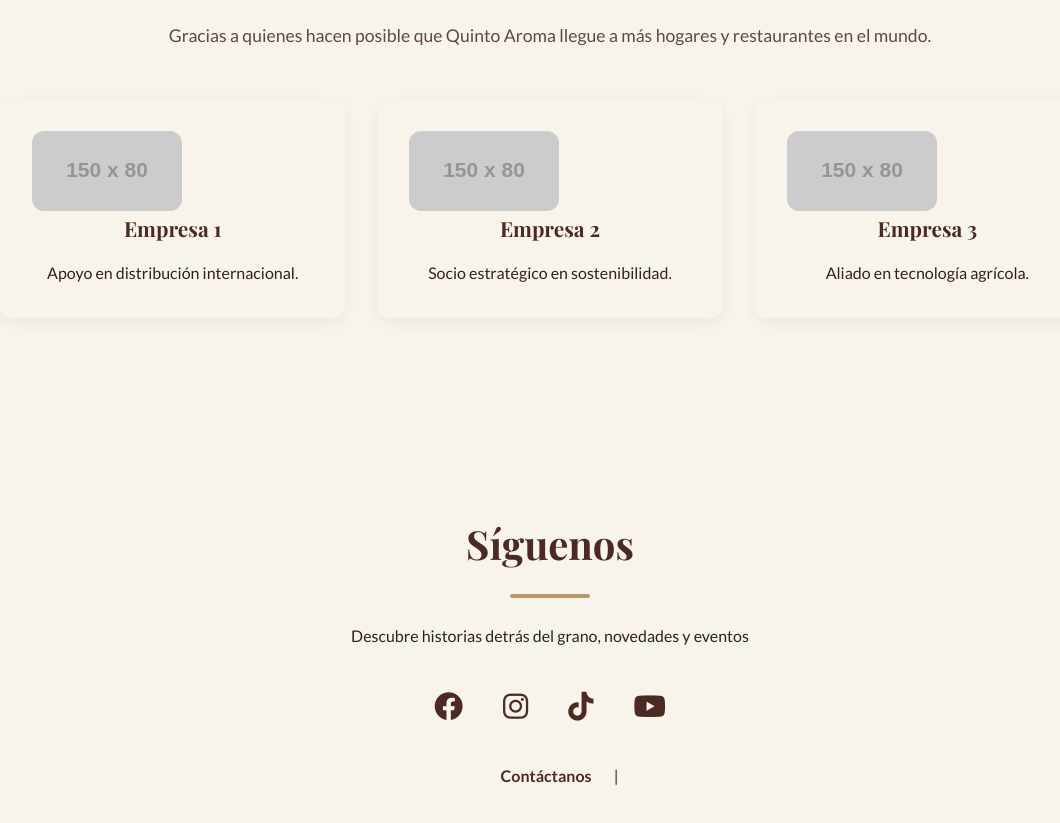
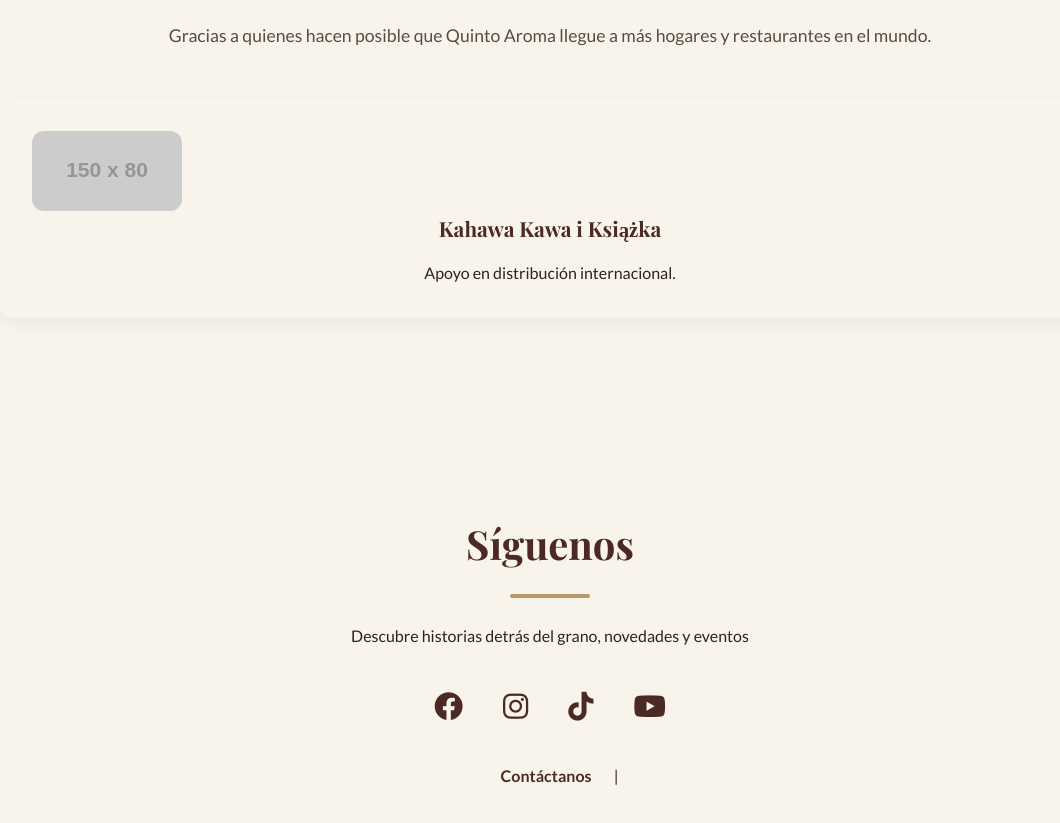
Before and after one commit to quintoaroma5-ai/quintoaroma2, a plain HTML site: page index.html in a window 1280 px wide. Shown: the part 3054-3877 px from the top of the page, without its empty margins (90-1150 px from the left). Drawn offline with nearby package versions, Linux system fonts and the light colour scheme; placeholder pictures from the web are drawn by us.

Commit message:
index.html

```diff
--- a/index.html
+++ b/index.html
@@ -728,18 +728,8 @@
       <div class="process-grid">
         <div class="process-card fade-in">
           <img src="https://via.placeholder.com/150x80?text=Logo+1" alt="Colaborador 1">
-          <h3>Empresa 1</h3>
+          <h3>Kahawa Kawa i Książka</h3>
           <p>Apoyo en distribución internacional.</p>
-        </div>
-        <div class="process-card fade-in">
-          <img src="https://via.placeholder.com/150x80?text=Logo+2" alt="Colaborador 2">
-          <h3>Empresa 2</h3>
-          <p>Socio estratégico en sostenibilidad.</p>
-        </div>
-        <div class="process-card fade-in">
-          <img src="https://via.placeholder.com/150x80?text=Logo+3" alt="Colaborador 3">
-          <h3>Empresa 3</h3>
-          <p>Aliado en tecnología agrícola.</p>
         </div>
       </div>
     </div>
```
